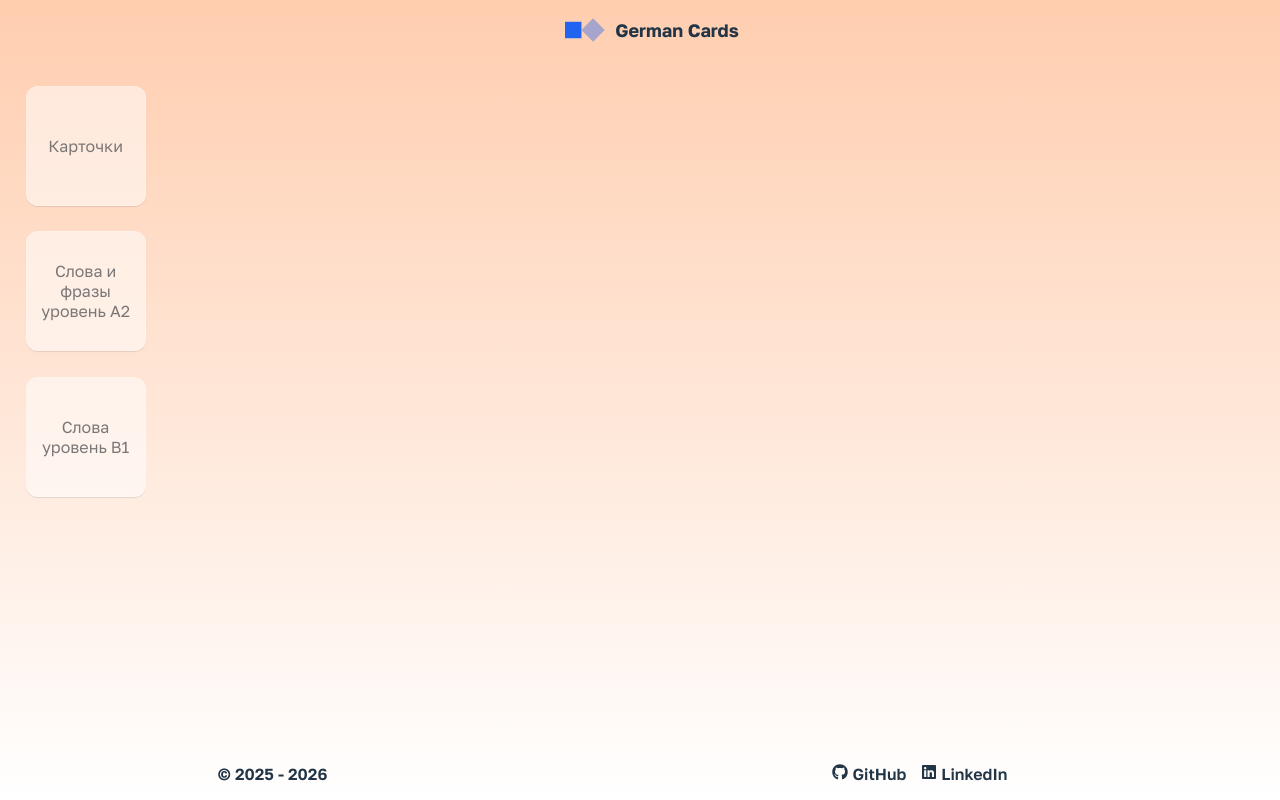
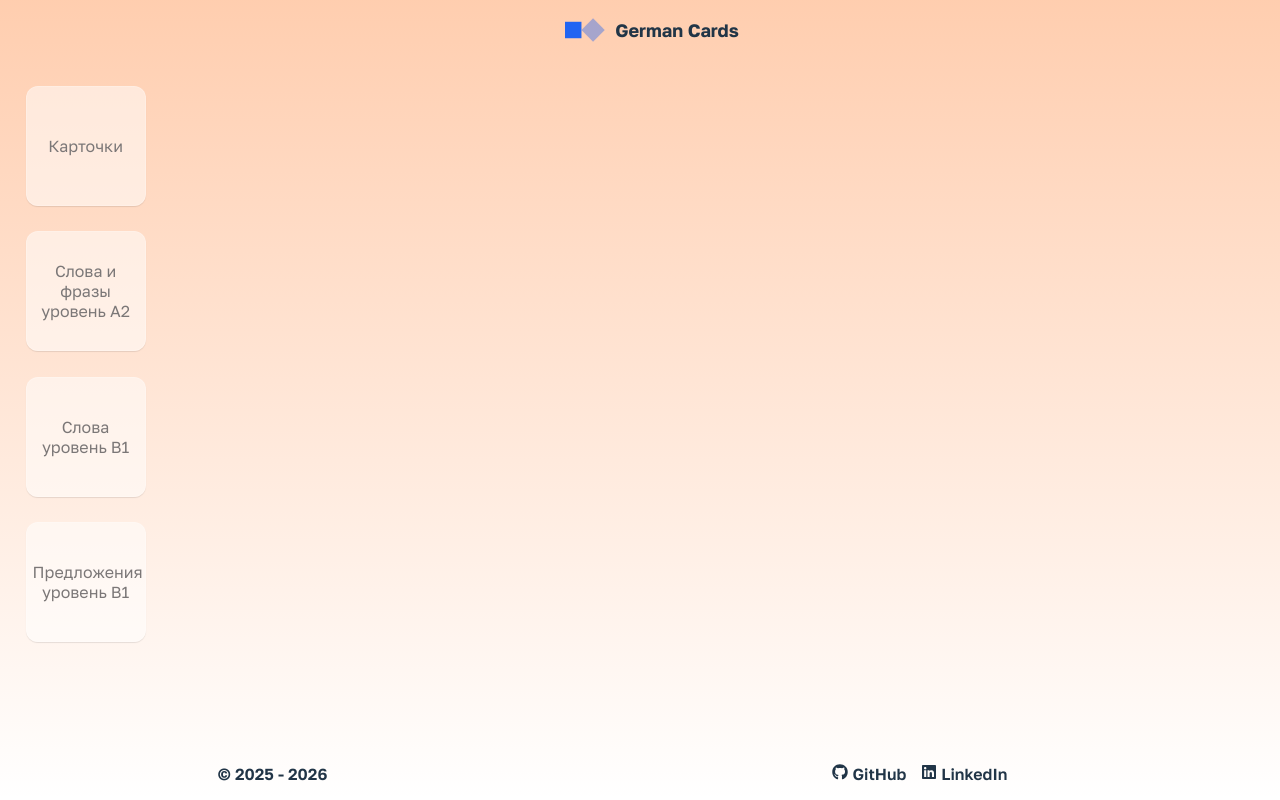
Before and after one commit to olvsivkov/german_card_app, a React (Vite) app: page / in a window 1280 px wide. Built offline with nearby package versions, Linux system fonts and the light colour scheme.

Commit message:
wind of change 2

```diff
--- a/src/pages/homePage/homePage.tsx
+++ b/src/pages/homePage/homePage.tsx
@@ -26,6 +26,11 @@ function HomePage() {
                     onClick={() => navigate('cards', { state: { level: 'b1' } })}>
                     Слова уровень B1
                 </button>
+                <button
+                    className={styles.button}
+                    onClick={() => navigate('cards', { state: { level: 'Worter' } })}>
+                    Предложения уровень B1
+                </button>
             </main>
             <Footer/>
         </>
```
